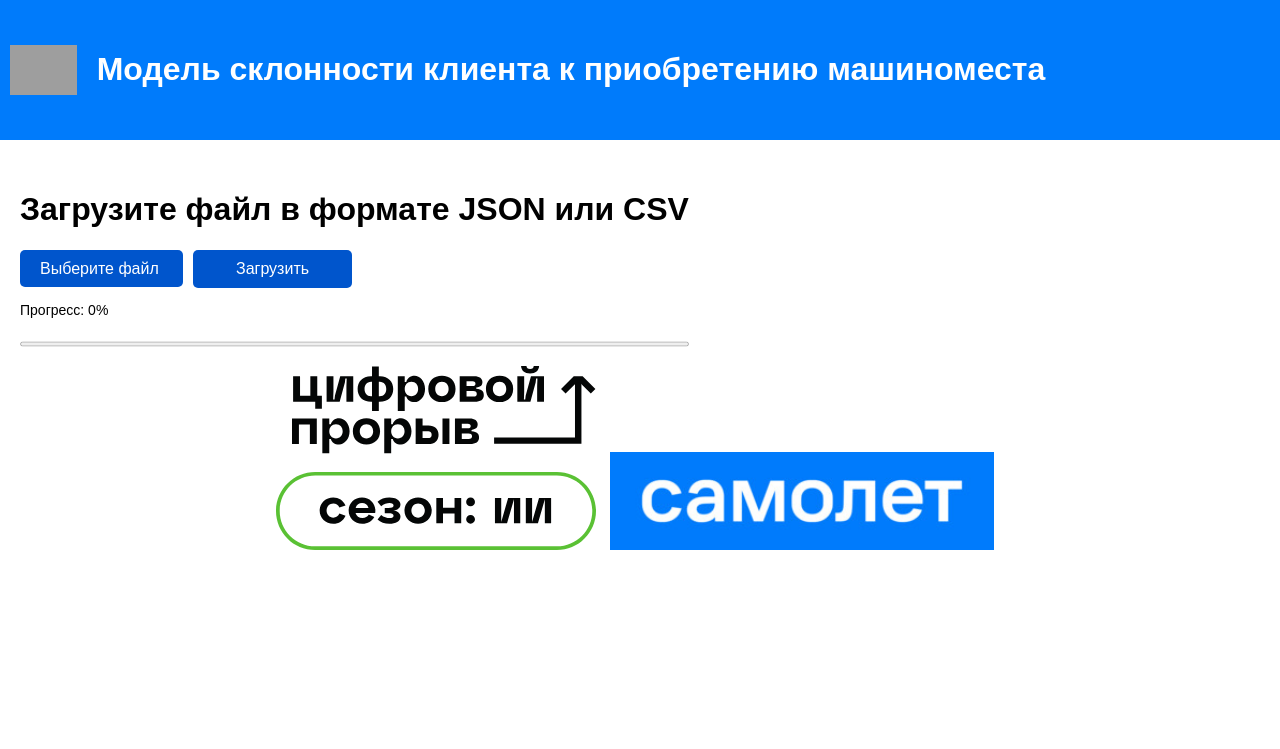
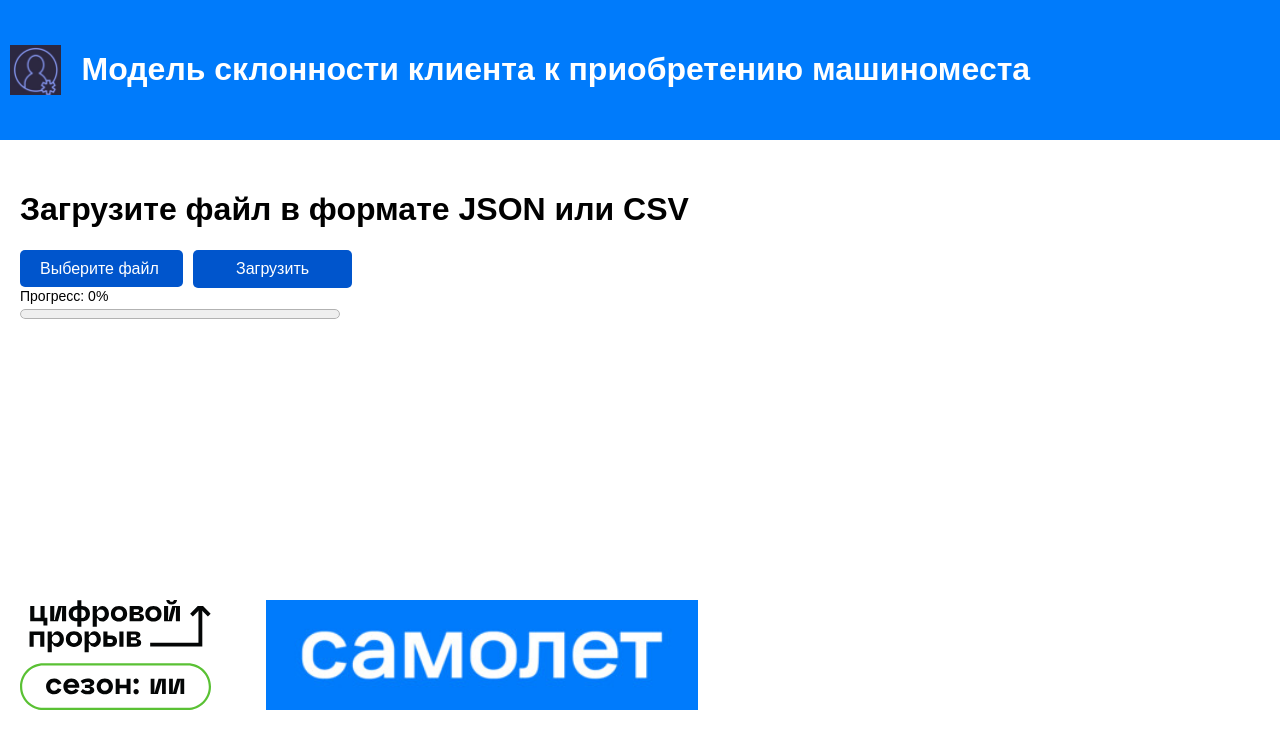
Before and after one commit to RomanLazovskiy/Novichok_team_Samolet_distribution_model, a Flask app: page / in a window 1280 px wide. Shown: the top 749 px of the page. Run offline with Flask 3, Linux system fonts and the light colour scheme; parts of the project's set-up code (start-up, migrations or seed data) failed here and were passed over; some libraries are stand-ins or nearby versions; grey boxes are pictures that could not be loaded.

Commit message:
Final result

```diff
--- a/website/main.py
+++ b/website/main.py
@@ -11,10 +11,8 @@
 import sys
 import os
 
-# Получите абсолютный путь к корневой директории вашего проекта
 project_root = os.path.abspath(os.path.join(os.path.dirname(__file__), '..'))
 
-# Добавьте путь к корневой директории в sys.path
 sys.path.insert(0, project_root)
 from src.models.predict_model import inference_model
 
@@ -33,8 +31,6 @@
     conn = psycopg2.connect(**db_params)
     cursor = conn.cursor()
     print("Подключение к базе данных прошло успешно.")
-    # Далее можно выполнять SQL-запросы
-    # Не забудьте закрыть соединение и курсор после использования
 except psycopg2.OperationalError as e:
     print("Ошибка подключения к базе данных:", e)
 
@@ -78,10 +74,8 @@
         print(str(e))
     conn.commit()
 
-    # Загрузка данных из CSV-файла с помощью Pandas
     df = pd.read_csv(file_path)
 
-    # Создание SQL-запроса для вставки данных в PostgreSQL
     # Создание SQL-запроса для вставки данных в PostgreSQL
     columns_str = ", ".join(cleaned_column_names)
     placeholders = ", ".join(["%s"] * len(cleaned_column_names))
@@ -120,25 +114,25 @@
             filepath = os.path.join(app.config['UPLOAD_FOLDER'], filename)
             print(filepath)
 
-            # # Открываем файл и определяем его размер
-            file_size = os.path.getsize(filepath)
+            # Проверяем, что файл был передан в запросе
+            if 'file' not in request.files:
+                pass
 
-            # Открываем файл и начинаем запись
-            with open(filepath, 'wb') as f:
-                for chunk in tqdm(file.stream, unit='B', unit_scale=True, desc=filename, total=file_size):
-                    f.write(chunk)
+            file = request.files['file']
 
-            flash('File uploaded successfully')
-            # Добавьте код для записи данных в базу данных
-            # create_and_write_in_table(filepath, table_name='raw_dataset')
+            if file.filename == '':
+                pass
+
+            # Сохраняем содержимое файла на сервере
+            file.save(filepath)
+
             print("Считываю модель")
 
             with open(app.config['model_path'], 'rb') as file:
                 models = pickle.load(file)
 
             print("Загружаю датасет")
-            # df = fetch_latest_data_and_drop_load_dt()
-            feature_dataset = pd.read_csv(filepath)
+            feature_dataset = pd.read_csv(filepath, delimiter=';')
             print(feature_dataset.shape)
             try:
                 print("Формирую предсказания модели")
--- a/website/static/styles.css
+++ b/website/static/styles.css
@@ -20,10 +20,10 @@
 }
 
 header img {
-    height: 50px; /* Фиксированная высота логотипа (измените по своему усмотрению) */
-    width: auto; /* Автоматическая ширина, чтобы сохранить пропорции */
-    max-width: 100%; /* Ограничиваем максимальную ширину логотипа */
-    max-height: 100%; /* Ограничиваем максимальную высоту логотипа */
+    height: 50px;
+    width: auto;
+    max-width: 100%;
+    max-height: 100%;
 }
 
 
@@ -78,36 +79,110 @@
     top: 150px;
     left: 0;
     margin: 0;
-    padding: 20px; /* Расстояние от верхнего левого угла до формы */
-    justify-content: space-between;
-}
-
-
-/* Стиль для расстояния между изображениями */
-.image-container img {
-    margin-right: 10px; /* Расстояние между изображениями по горизонтали */
-}
-
-/* Стиль для изменения размера изображения самолета по ширине */
-.image-container img#samolet {
-    width: 384px;
-    height: auto;
-}
-
-#progress-text {
-    margin-height: 50px;
-    font-size: 14px; /* Размер шрифта текста прогресса */
+    padding: 20px;
+    flex-direction: column;
+    align-items: center;
+    justify-content: center;
 }
 
 .progress-container {
-    display: flex;
-    flex-direction: column-reverse;
-    align-items: center;
-    margin-left: 10px; /* Расстояние между контейнером с прогрессом и кнопкой "Загрузить" */
+    margin-top: 10px;
+}
+
+.image-container {
+    position: absolute;
+    left: 20px;
+}
+
+.image-logo-container img {
+    width: 350px;
+    height: 200px;
+}
+
+.image-logo-container {
+    position: absolute;
+    left: 200px;
+    top: 350px;
+}
+
+.image-container img {
+    margin-right: 50px;
+    left: 0;
+    top: 300px;
+    display: inline-block;
+    height: 110px;
+    margin-left: 0;
+}
+
+.image-container {
+    position: absolute;
+    left: 20px;
+    top: 600px;
+}
+
+.progress-bar
+{
+    margin-top: -20px;
+    top: 120px;
+    display: inline-block;
+    justify-content: center;
+    position: absolute;
     height: 40px;
 }
 
 #upload-progress {
+   width: 320px;
+   justify-content: center;
+   margin-bottom: 50px;
+   height: 20px;
+}
+
+#progress-text {
+  font-size: 14px;
+  justify-content: center;
+  margin: 0px;
+}
+
+/* Стили для класса .error-message (ошибки) */
+.error-message {
+    color: red;
+    font-weight: bold;
+}
+
+/* Стили для класса .success-message (важные этапы) */
+.success-message {
+    color: green;
+    font-weight: bold;
+}
+
+/* Стили для блока "Статус загрузки" и контейнера сообщений */
+.upload-data-status {
+    position: absolute;
+    right: 300px;
+    top: 170px;
+}
+
+
+#message-container {
     width: 100%;
-    height: 10px;
+    height: auto;
+    max-height: 200px;
+    overflow-y: auto;
+    padding: 10px;
 }
+
+.message {
+    padding: 5px 10px;
+    margin-bottom: 5px;
+    border-radius: 5px;
+}
+
+.error-message {
+    background-color: #ffdddd;
+    color: #ff0000;
+}
+
+.success-message {
+    background-color: #d4edda;
+    color: #155724;
+}
```
Also changed, not shown: other parts of website/static/styles.css (+16 -15 lines), website/src/site.py (deleted, +0 -14 lines), website/static/pictures/logo.jpg (added), website/static/pictures/logo_header.jpg (added).
